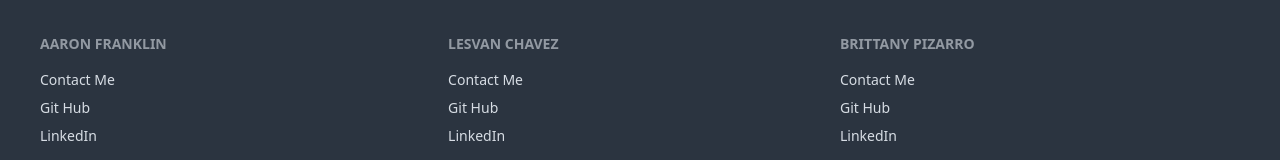
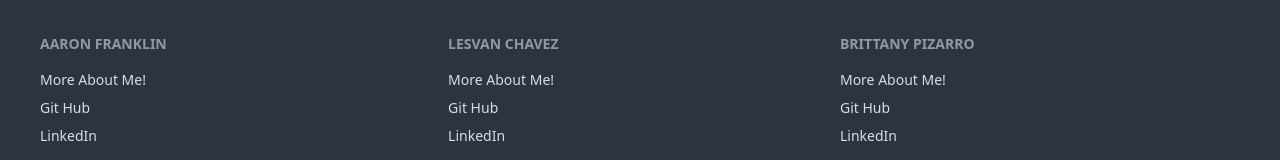
Before and after one commit to Lesvan-Chavez/LanguageFlashCardApp, a Next.js app in the folder flashcard/: page / in a window 1280 px wide. Shown: the part 1302-1462 px from the top of the page. Built offline with nearby package versions, Linux system fonts and the light colour scheme.

Commit message:
Fixed Reloading Issue
Fixed a small issue where the "more about me" wouldnt load the right person

```diff
--- a/flashcard/app/contact_components/contact_us_component.jsx
+++ b/flashcard/app/contact_components/contact_us_component.jsx
@@ -9,36 +9,30 @@ const people = [
   { id: 3, name: "Brittany Pizarro", role: "Fullstack Developer", bio: "Worked On: Login Page, Login Authentication, Card Dashboard", image: "Brittany Profile .png" },
 ];
 
-// horizontal slide
+// horizontal slide (treat dir=0 as "no slide")
 const variants = {
-  enter: (dir) => ({ x: dir > 0 ? 160 : -160, opacity: 0 }),
+  enter: (dir = 0) => ({ x: dir === 0 ? 0 : dir > 0 ? 160 : -160, opacity: 0 }),
   center: { x: 0, opacity: 1 },
-  exit: (dir) => ({ x: dir < 0 ? 160 : -160, opacity: 0 }),
+  exit:  (dir = 0) => ({ x: dir === 0 ? 0 : dir < 0 ? 160 : -160, opacity: 0 }),
 };
 
-export default function AboutCarousel() {
-  const initialFromURL = (() => {
-    if (typeof window === "undefined") return 0;
-    const p = parseInt(new URL(window.location.href).searchParams.get("person") || "1", 10);
-    return ((p - 1 + people.length) % people.length + people.length) % people.length;
-  })();
+export default function AboutCarousel({ initialIndex = 0 }) {
+  const normalize = (i) => ((i % people.length) + people.length) % people.length;
 
-  const [[index, direction], setIndex] = useState([initialFromURL, 0]);
+  const [[index, direction], setIndex] = useState([normalize(initialIndex), 0]);
 
-  const setUrlParamWithoutRerender = useCallback((i) => {
-    if (typeof window === "undefined") return;
+  // keep ?person= synced after mount
+  const hasMounted = useRef(false);
+  useEffect(() => { hasMounted.current = true; }, []);
+  useEffect(() => {
+    if (!hasMounted.current) return;
     const url = new URL(window.location.href);
-    url.searchParams.set("person", String(i + 1)); // 1-based in URL
-    // Use History API so the App Router doesn't re-render the page/layout
+    url.searchParams.set("person", String(index + 1));
     window.history.replaceState(null, "", url.toString());
-  }, []);
-
-  useEffect(() => {
-    setUrlParamWithoutRerender(index);
-  }, [index, setUrlParamWithoutRerender]);
+  }, [index]);
 
   const paginate = useCallback((dir) => {
-    setIndex(([prev]) => [ (prev + dir + people.length) % people.length, dir ]);
+    setIndex(([prev]) => [ normalize(prev + dir), dir ]);
   }, []);
 
   // keyboard nav
@@ -55,7 +49,6 @@ export default function AboutCarousel() {
   const containerRef = useRef(null);
   const startXRef = useRef(0);
   const draggingRef = useRef(false);
-
   useEffect(() => {
     const el = containerRef.current;
     if (!el) return;
@@ -102,7 +95,7 @@ export default function AboutCarousel() {
             key={person.id}
             custom={direction}
             variants={variants}
-            initial="enter"
+            initial={direction === 0 ? false : "enter"}  // ✅ no slide on first paint
             animate="center"
             exit="exit"
             transition={{ type: "tween", ease: "easeInOut", duration: 0.35 }}
@@ -149,13 +142,12 @@ export default function AboutCarousel() {
         </AnimatePresence>
       </div>
 
-      {/* Dots */}
       <div className="flex justify-center gap-3 mt-8">
         {people.map((p, idx) => (
           <button
             key={p.id}
             aria-label={`Go to ${p.name}`}
-            onClick={() => setIndex([idx, idx > index ? 1 : -1])}
+            onClick={() => setIndex([ normalize(idx), idx > index ? 1 : -1 ])}
             className={`w-3 h-3 rounded-full transition ${idx === index ? "bg-green-800" : "bg-gray-300"}`}
           />
         ))}
--- a/flashcard/app/contact_us/page.jsx
+++ b/flashcard/app/contact_us/page.jsx
@@ -2,7 +2,9 @@
 import React from "react";
 import AboutCarousel from "../contact_components/contact_us_component";
 
-export default function AboutPage() {
+export default function AboutPage({ searchParams }) {
+    const p = parseInt(searchParams?.person ?? "1", 10);
+  const initialIndex = Number.isFinite(p) ? Math.max(0, p - 1) : 0;
   return (
     <>
       <main className="bg-gray min-h-screen">
@@ -10,7 +12,7 @@ export default function AboutPage() {
           <h1 className="text-5xl font-bold text-center mt-12 mb-6">
             Meet The Syntax Diplomats
           </h1>
-          <AboutCarousel />
+          <AboutCarousel initialIndex={initialIndex} />
         </div>
       </main>
     </>
--- a/flashcard/app/home_components/home_footer.jsx
+++ b/flashcard/app/home_components/home_footer.jsx
@@ -7,20 +7,20 @@ export default function HomeFooter() {
         <footer className="footer sm:footer-horizontal bg-neutral text-neutral-content grid-rows p-10">
   <nav>
     <h6 className="footer-title">Aaron Franklin</h6>
-    <a className="link link-hover" href="/contact_us?person=1" target="_blank">Contact Me</a>
+    <a className="link link-hover" href="/contact_us?person=1" target="_blank">More About Me!</a>
     <a className="link link-hover" href="https://github.com/AFranklin30" target="blank">Git Hub</a>
     <a className="link link-hover" href="https://www.linkedin.com/in/aaron-franklin-b7b732331/" target="blank">LinkedIn</a>
   </nav>
   <nav>
     <h6 className="footer-title">Lesvan Chavez</h6>
-    <a className="link link-hover" href="/contact_us?person=2" target="_blank">Contact Me</a>
+    <a className="link link-hover" href="/contact_us?person=2" target="_blank">More About Me!</a>
     <a className="link link-hover" href="https://github.com/Lesvan-Chavez" target="blank">Git Hub</a>
     <a className="link link-hover" href="https://www.linkedin.com/in/lesvan-chavez-8b360216a/" target="blank">LinkedIn</a>
 
   </nav>
   <nav>
     <h6 className="footer-title">Brittany Pizarro</h6>
-    <a className="link link-hover" href="/contact_us?person=3" target="_blank">Contact Me</a>
+    <a className="link link-hover" href="/contact_us?person=3" target="_blank">More About Me!</a>
     <a className="link link-hover" href="https://github.com/Pizaroll" target="blank">Git Hub</a>
     <a className="link link-hover" href="https://www.linkedin.com/in/brittany-d-pizarro/" target="blank">LinkedIn</a>
 
```
